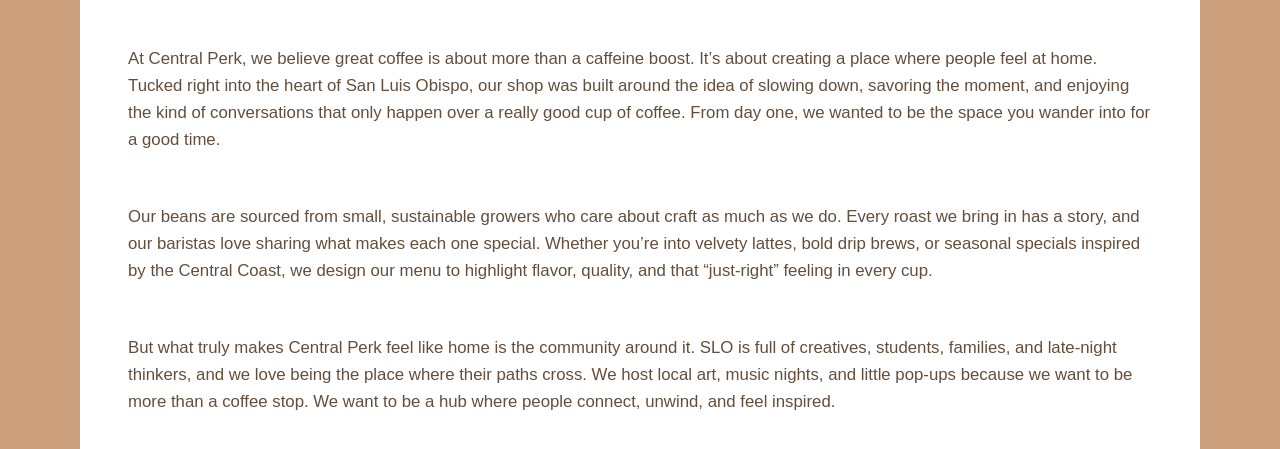
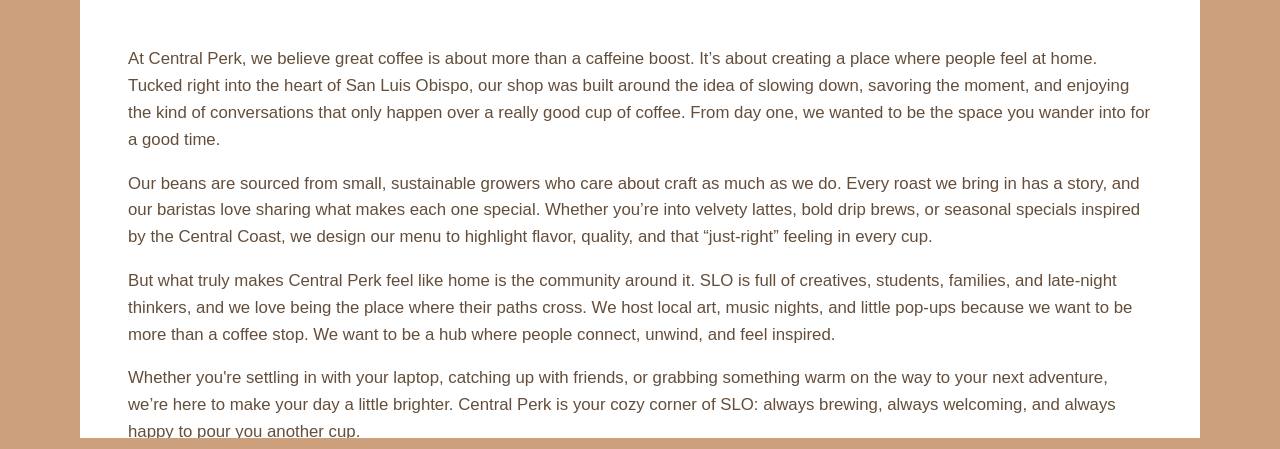
Before and after one commit to sydneymaroot/sydneymaroot.github.io, a plain HTML site: page grc338/website-final/about.html in a window 1280 px wide. Shown: the part 999-1448 px from the top of the page. Drawn offline with Linux system fonts and the light colour scheme; a web font is replaced by a local one.

Commit message:
Update style.css

```diff
--- a/grc338/website-final/style.css
+++ b/grc338/website-final/style.css
@@ -293,7 +293,7 @@
 	font-size: 1.05em;
 	line-height: 1.6;
 	color: #644e3b;
-	margin-bottom: 3em;
+	margin-bottom: 0.5em;
 }
 
 
```
